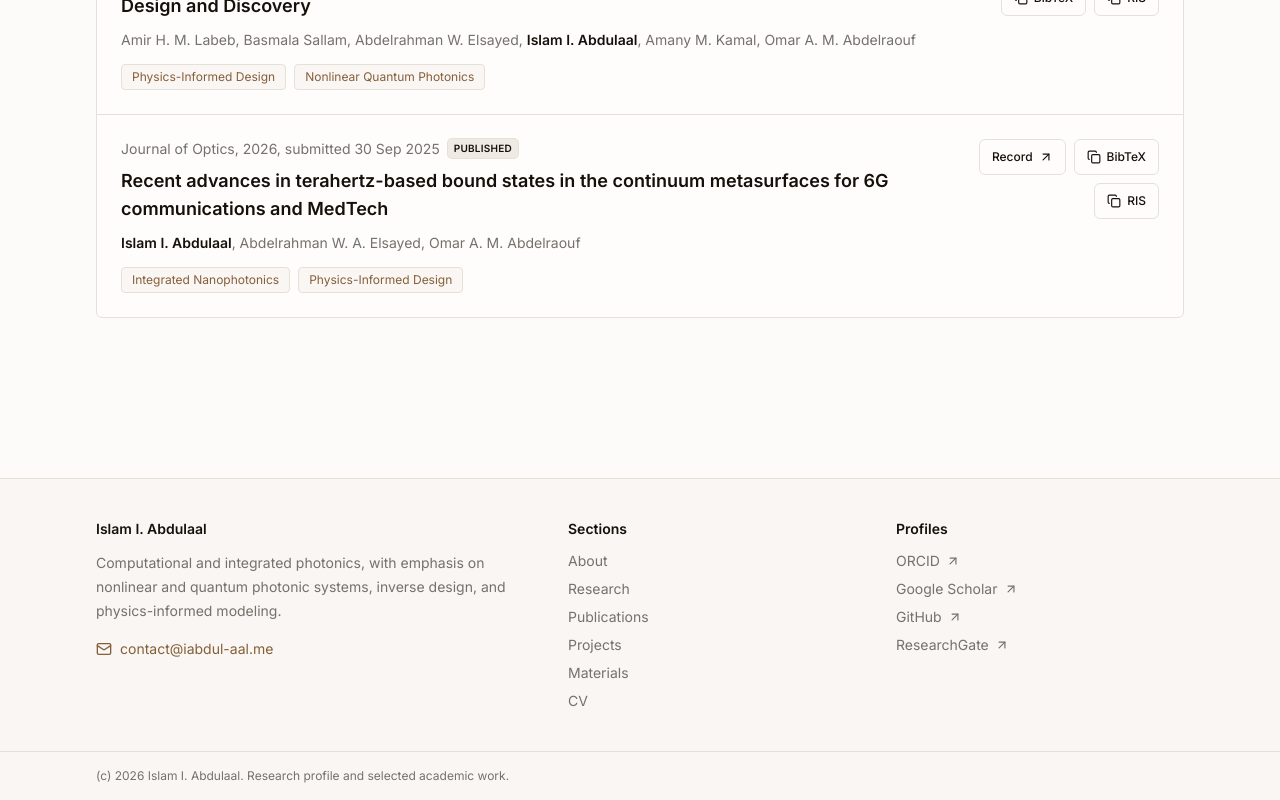
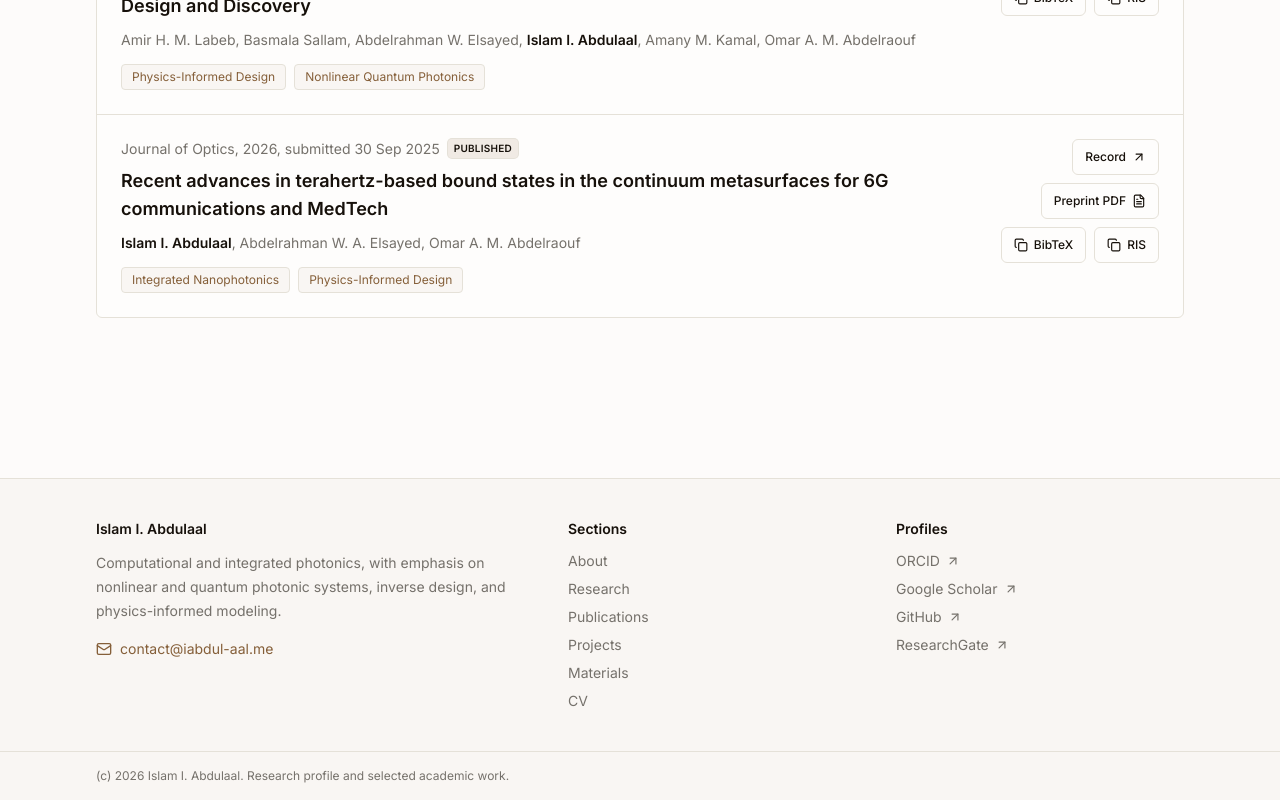
Before and after one commit to iabdul-aal/iabdul-aal.github.io, a Next.js app: page /publications in a window 1280 px wide. Shown: the part 843-1643 px from the top of the page. Built offline with nearby package versions, Linux system fonts and the light colour scheme.

Commit message:
feat: link arXiv preprint 2510.00357 as Preprint PDF for published Journal of Optics article

```diff
--- a/components/publications-list.tsx
+++ b/components/publications-list.tsx
@@ -260,7 +260,7 @@ export function PublicationsList({ publications, compact = false }: Publications
                       rel="noreferrer"
                       className="inline-flex h-9 items-center gap-1.5 rounded-md border border-border px-3 text-xs font-medium text-foreground hover:border-accent hover:text-accent"
                     >
-                      PDF
+                      {publication.status === "published" && publication.arxiv ? "Preprint PDF" : "PDF"}
                       <FileText className="h-3.5 w-3.5" aria-hidden="true" />
                     </a>
                   )}
--- a/publications.json
+++ b/publications.json
@@ -11,6 +11,7 @@
     "venue": "Journal of Optics",
     "year": "2026",
     "doi": "10.1088/2040-8986/ae8605",
-    "url": "https://doi.org/10.1088/2040-8986/ae8605"
+    "url": "https://doi.org/10.1088/2040-8986/ae8605",
+    "arxiv": "2510.00357"
   }
 ]
```
